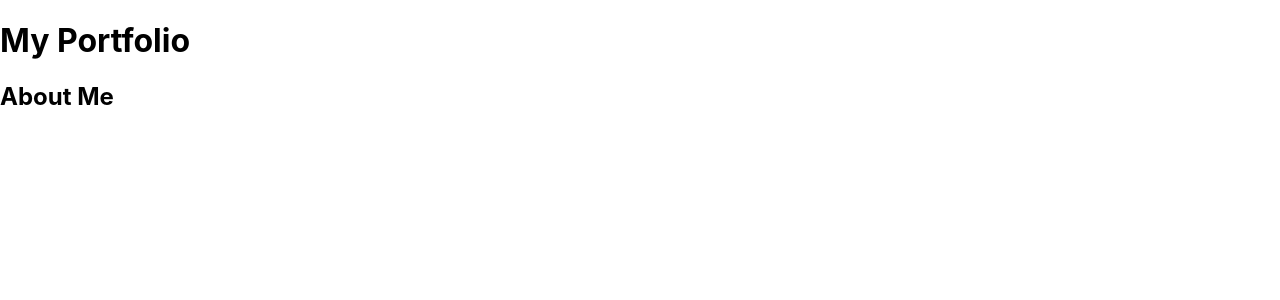
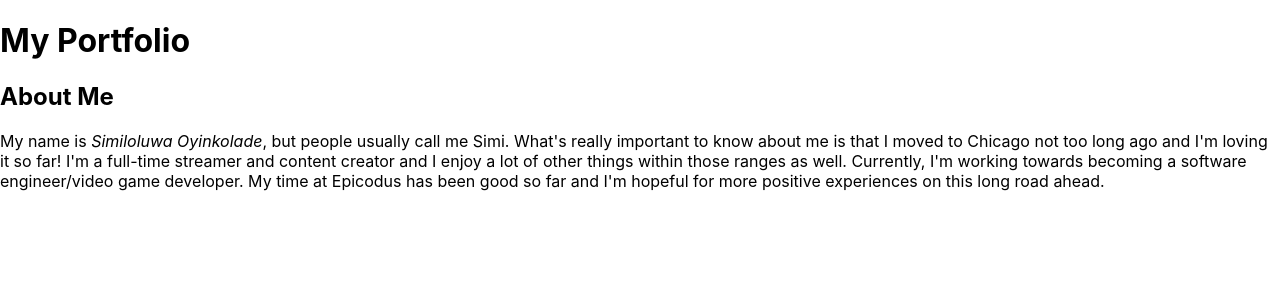
Before and after one commit to simioyin222/React-Js-Portfolio, a React (Create React App) app: page /about in a window 1280 px wide. Shown: the top 300 px of the page. Built offline with nearby package versions, Linux system fonts and the light colour scheme.

Commit message:
add about me section with text/details

```diff
--- a/src/components/About.js
+++ b/src/components/About.js
@@ -4,7 +4,15 @@ function About() {
   return (
     <div>
       <h2>About Me</h2>
-      {/* my content */}
+      <p>
+        My name is <em>Similoluwa Oyinkolade</em>, but people usually call me
+        Simi. What's really important to know about me is that I moved to
+        Chicago not too long ago and I'm loving it so far! I'm a full-time
+        streamer and content creator and I enjoy a lot of other things within
+        those ranges as well. Currently, I'm working towards becoming a software
+        engineer/video game developer. My time at Epicodus has been good so far
+        and I'm hopeful for more positive experiences on this long road ahead.
+      </p>
     </div>
   );
 }
```
